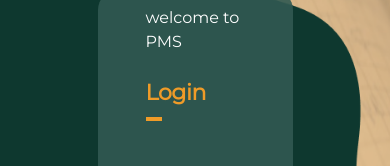
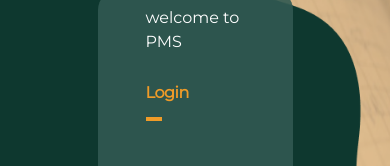
Before and after one commit to Rawan-Mohamed/project-management-system-1, a React (Vite) app: page / in a window 390 px wide. Shown: the part 210-376 px from the top of the page. Built offline with nearby package versions, Linux system fonts and the light colour scheme.

Commit message:
change font-size from px to rem

```diff
--- a/src/App.css
+++ b/src/App.css
@@ -139,14 +139,14 @@ table td {
 
 @media only screen and (max-width: 576px) {
  h2 {
-    font-size: 15px !important;
+    font-size: 1.5rem !important;
   }
 }
 
 /* medium screen*/
 @media only screen and (max-width: 768px) {
   h2 {
-    font-size: 22px !important;
+    font-size: 1rem !important;
   }
 
 }
```
